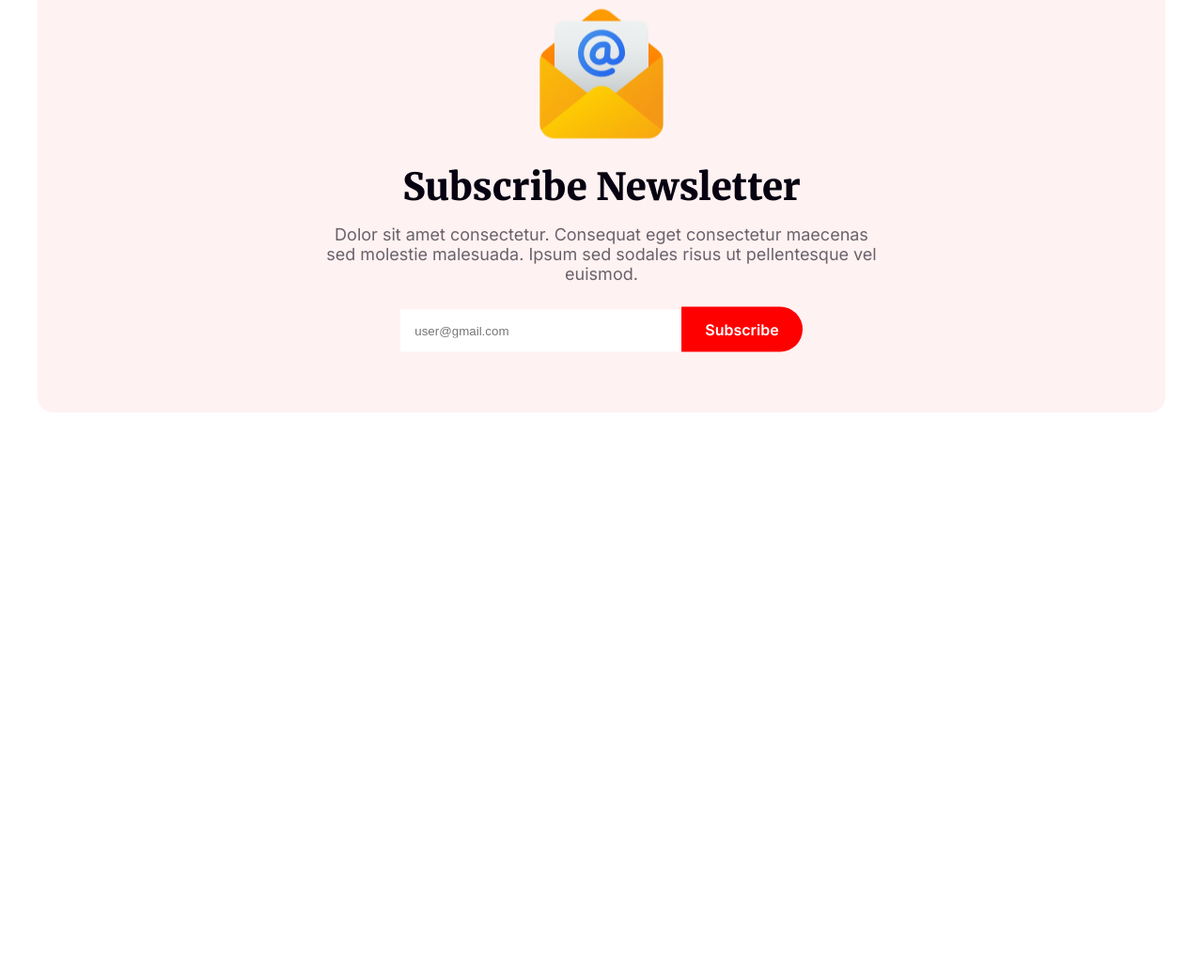
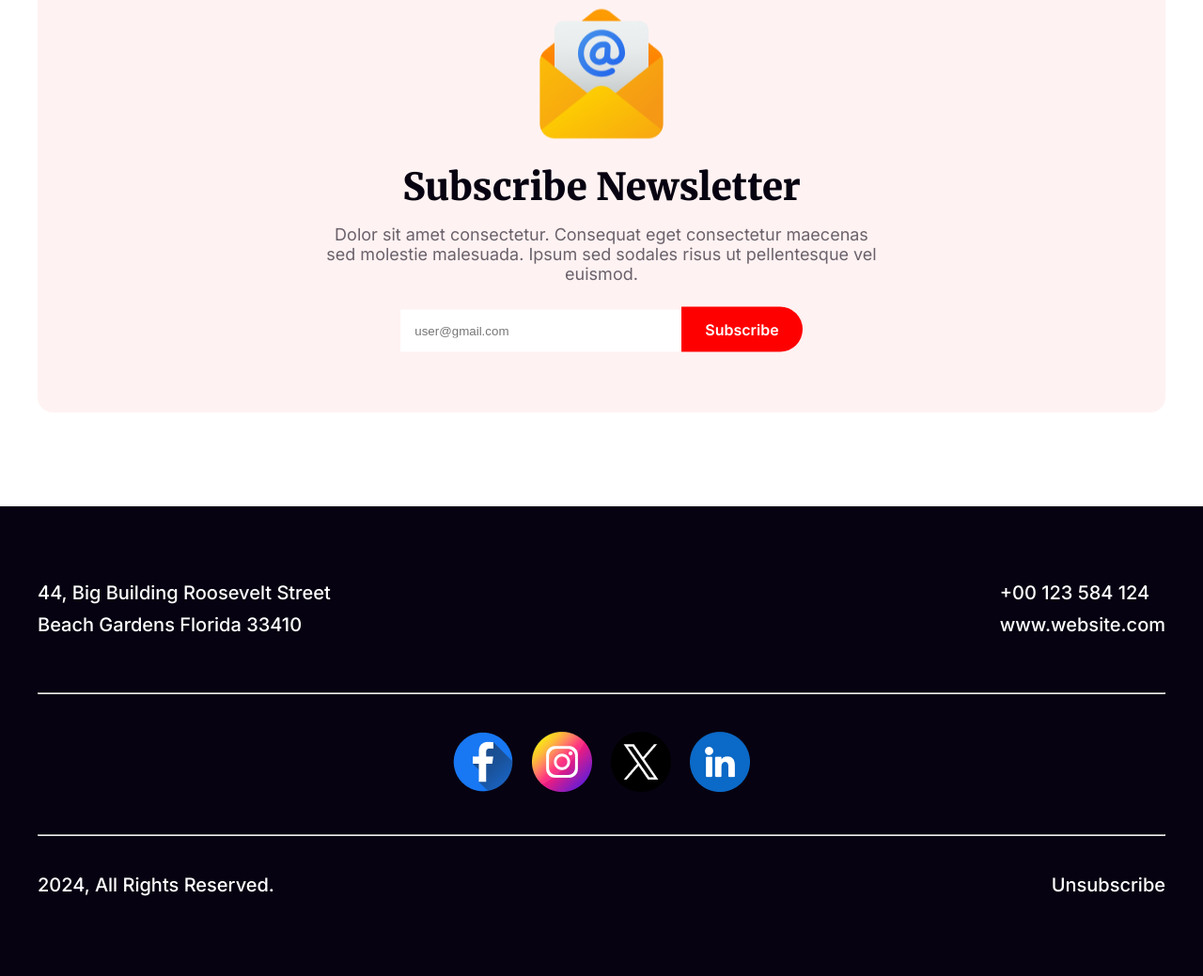
Before and after one commit to rajuAhmed90/new-year-new-mission, a plain HTML site: page index.html in a window 1280 px wide. Shown: the part 4350-5389 px from the top of the page at 94% size. Before the commit the page ends 4789 px from the top, so only its background shows below. Drawn offline with Linux system fonts and the light colour scheme.

Commit message:
all done

```diff
--- a/index.html
+++ b/index.html
@@ -135,7 +135,7 @@
       </div>
     </section>
 
-
+<!-- Newsletter section -->
     <section class="newsletter-section">
       <div class="newsletter-info">
         <img src="images/group61.png" alt="">
@@ -148,6 +148,51 @@
 
   </main>
 
+  <footer class="footer-section">
+    <div class="footer-container">
+
+      <div class="text-info-parent">
+        <div class="contact">
+          <p class="footer-para">44, Big Building Roosevelt Street </p>
+          <p class="footer-para"> Beach Gardens Florida 33410</p>
+        </div>
+        <div class="contact">
+          <p class="footer-para">+00 123 584 124</p>
+          <p class="footer-para">www.website.com</p>
+        </div>
+
+      </div> <hr>
+
+      <div class="social-media-parent">
+
+        <div class="social-media">
+          <img src="images/facebook.png" alt="">
+        </div>
+
+        <div class="social-media">
+          <img src="images/instagram.png" alt="">
+        </div>
+
+        <div class="social-media">
+          <img src="images/twitter.png" alt="">
+        </div>
+
+        <div class="social-media">
+          <img src="images/linkedin.png" alt="">
+        </div>
+
+      </div> <hr>
+
+      <div class="footer-bottom-section-parent">
+        <p class="copy">2024, All Rights Reserved.</p>
+        <p class="copy">Unsubscribe</p>
+      </div>
+
+    </div>
+
+  </footer>
+
+
 </body>
 
 </html>
--- a/styles/style.css
+++ b/styles/style.css
@@ -435,3 +435,61 @@
     font-weight: 600;
     text-transform: capitalize;
 }
+
+.footer-section {
+    height: 500px;
+    background: #070211;
+    margin-top: 100px;
+    padding: 80px 0px;
+    color: white;
+}
+
+.footer-container {
+    width: 1200px;
+    margin: 0 auto;
+}
+
+.text-info-parent {
+    display: flex;
+    align-items: center;
+    justify-content: space-between;
+}
+
+.contact {
+    margin-bottom: 50px;
+}
+
+.social-media-parent {
+    display: flex;
+    align-items: center;
+    justify-content: center;
+    gap: 20px;
+    padding: 40px 0px;
+
+}
+
+.footer-bottom-section-parent {
+    display: flex;
+    justify-content: space-between;
+    align-items: center;
+    padding: 40px 0px;
+}
+
+.footer-para {
+    color: #FFF;
+    font-family: Inter;
+    font-size: 20px;
+    font-style: normal;
+    font-weight: 500;
+    margin-bottom: 10px;
+
+}
+
+.copy {
+    color: #FFF;
+    font-family: Inter;
+    font-size: 20px;
+    font-style: normal;
+    font-weight: 500;
+
+}
```
